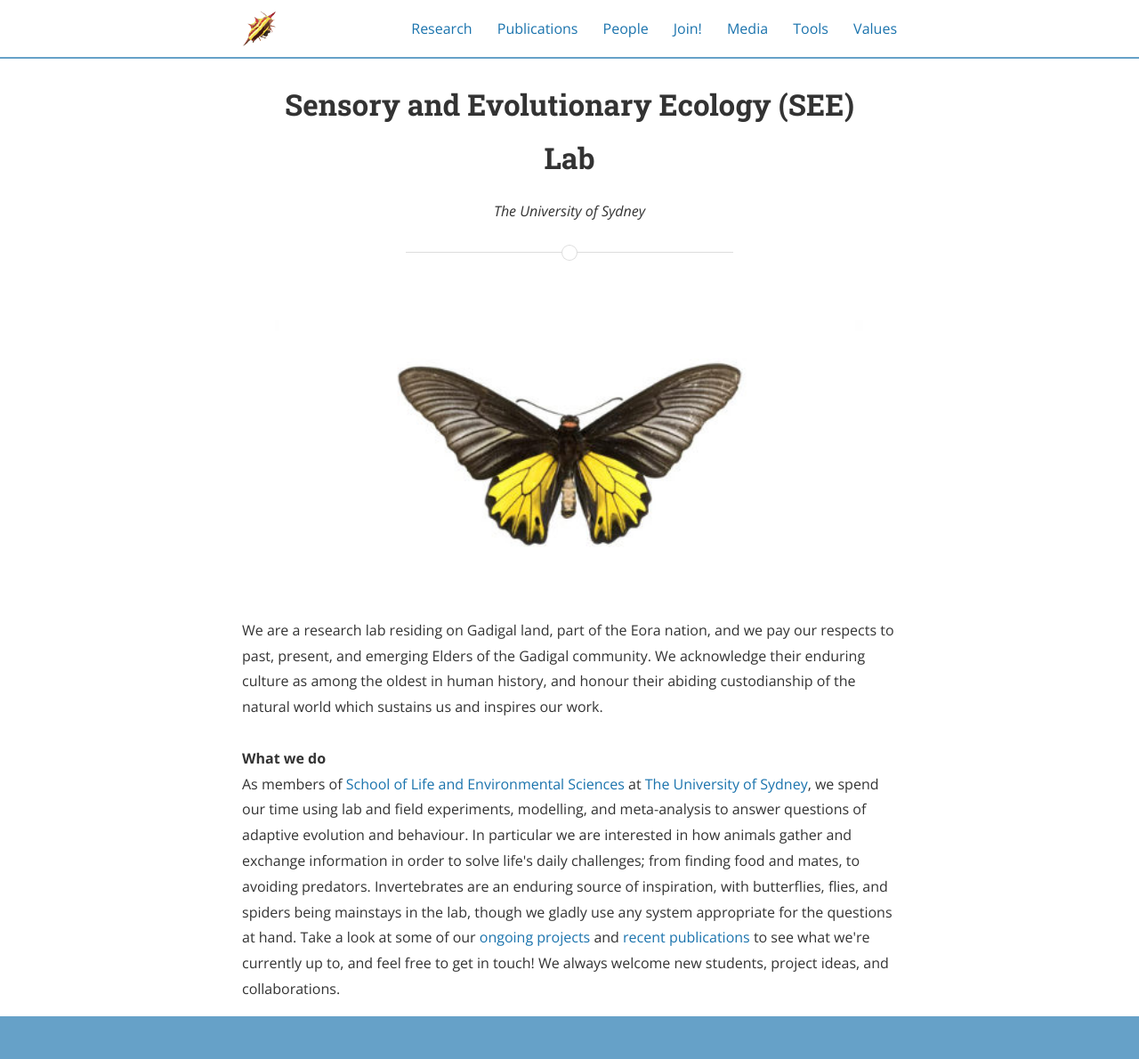
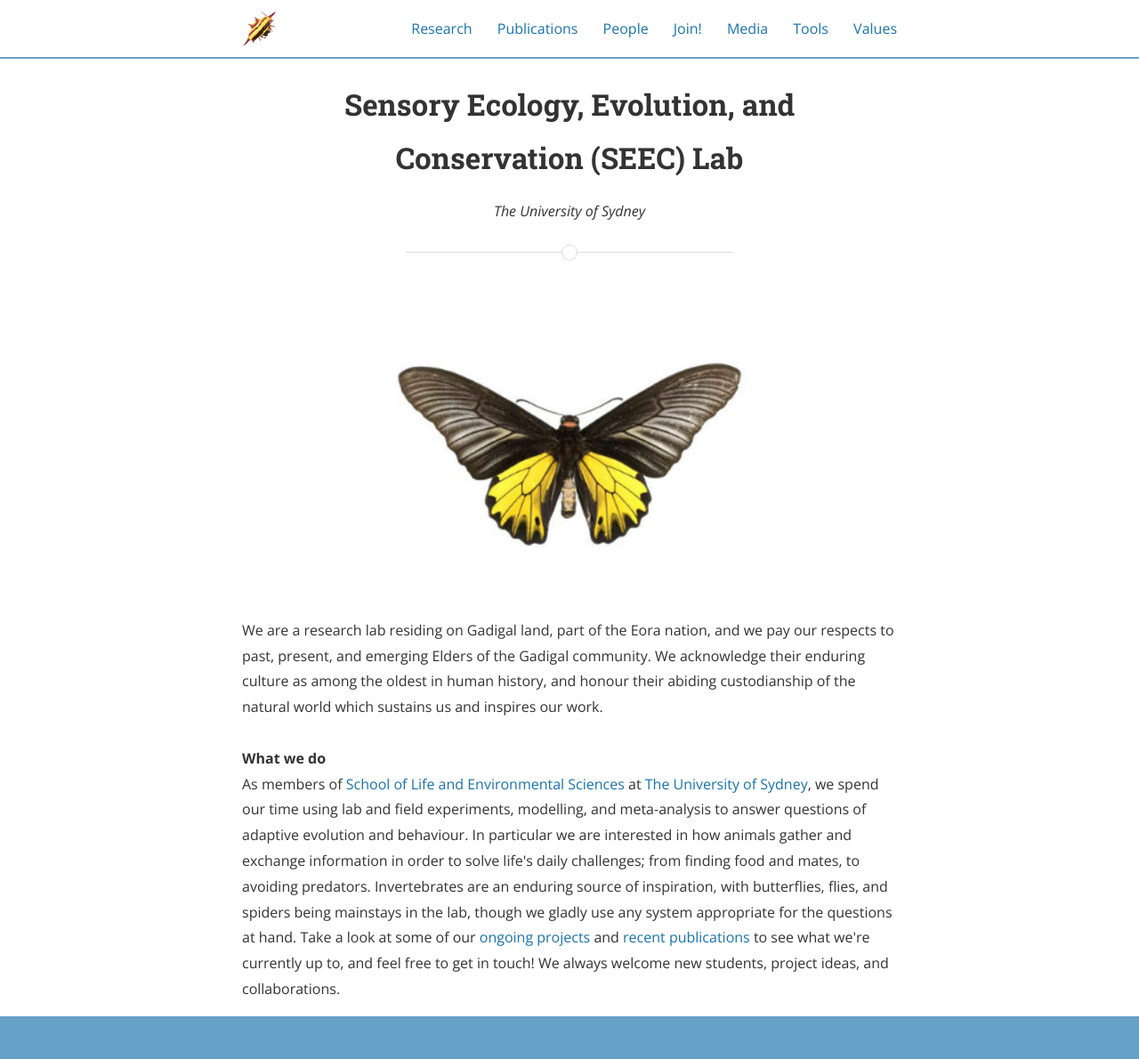
Before and after one commit to thomased/thomased.github.io, a Jekyll site: the page built from index.html, in a window 1280 px wide. Shown: the whole page at 89% size. Built offline with Jekyll 4.4.1, drawn with Linux system fonts in a browser that asks for light colours; nearby versions of some CDN libraries; the list of posts is cut into pages by our own code.

Commit message:
name change

```diff
--- a/_config.yml
+++ b/_config.yml
@@ -8,12 +8,12 @@
   - "/vendor/"
 
 # Site settings
-title: Sensory and Evolutionary Ecology (SEE)
+title: Sensory Ecology, Evolution, and Conservation (SEEC)
 subtitle: "Thomas E. White"
 email: thomas.white@sydney.edu.au
 name: Thomas E. White
 description: >
-  Sensory and Evolutionary Ecology (SEE)
+  SEEC
 # Base URL of site (i.e. /blog). It should always start with a slash,
 # and never end with a slash. Set it to a blank value if hosting at the
 # root of your server.
--- a/index.html
+++ b/index.html
@@ -1,6 +1,6 @@
 ---
 layout: page
-dispname: Sensory and Evolutionary Ecology (SEE) Lab
+dispname: Sensory Ecology, Evolution, and Conservation (SEEC) Lab
 subtitle: The University of Sydney
 ---
 
```
